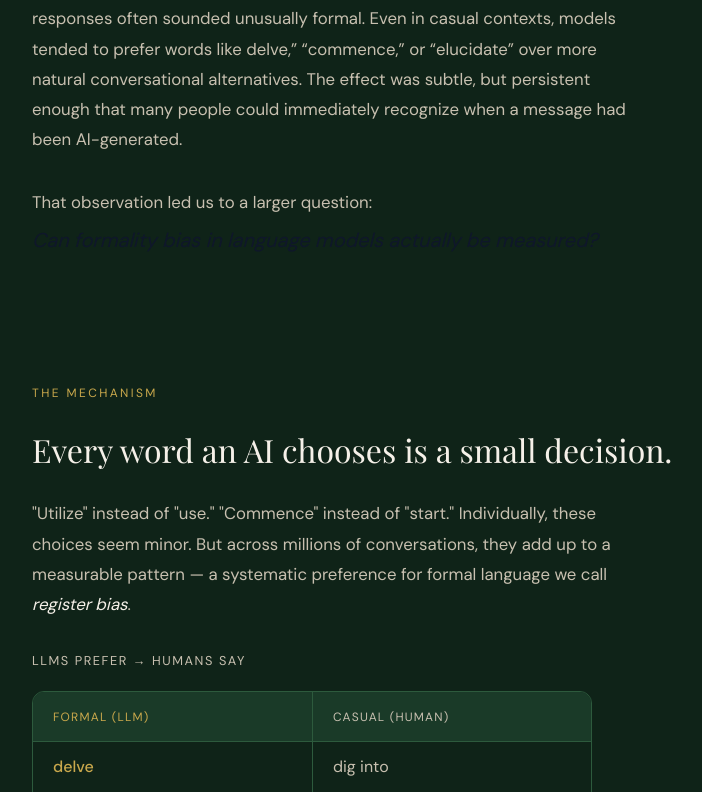
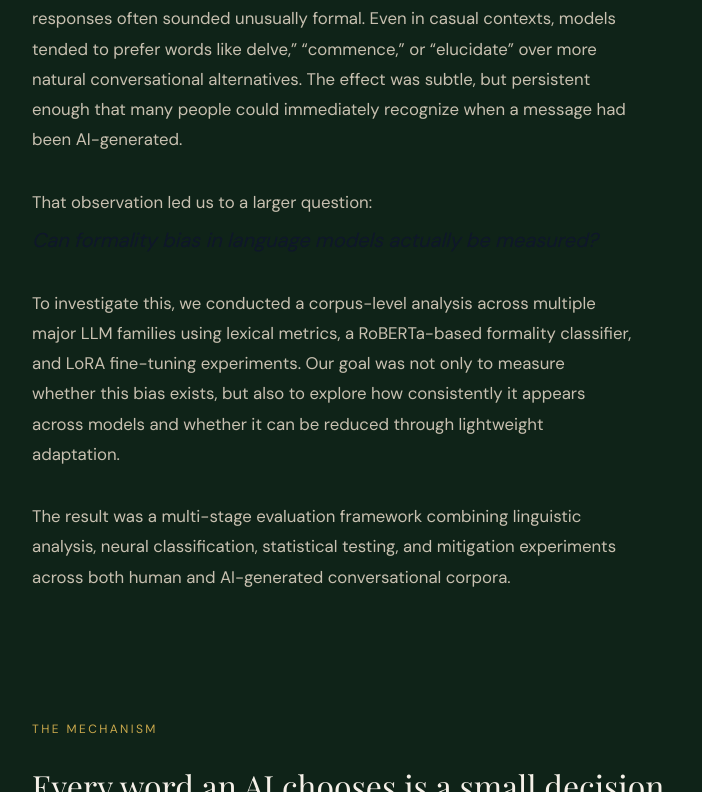
Before and after one commit to OliverKris/my-website, a React (Vite) app: page /projects/formality in a window 1280 px wide. Shown: the part 1198-1990 px from the top of the page, without its empty margins (218-920 px from the left). Built offline with nearby package versions, Linux system fonts and the light colour scheme; a web font is replaced by a local one.

Commit message:
Updated some sectioning, fixed project card transition hovering

```diff
--- a/src/components/ProjectCard.module.css
+++ b/src/components/ProjectCard.module.css
@@ -6,7 +6,7 @@
     border-radius: 10px;
     overflow: hidden;
     background: var(--card-bg, var(--bg));
-    transition: box-shadow 0.2s ease, transform 0.2s ease;
+    transition: box-shadow 0.2s ease, transform 0.2s ease !important;
 }
 
 .card:hover {
--- a/src/pages/projects/formality_analysis/components/TableOfContents.tsx
+++ b/src/pages/projects/formality_analysis/components/TableOfContents.tsx
@@ -94,7 +94,7 @@ export default function TableOfContents({ sections }: Props) {
                             alignItems: 'center',
                             gap: '10px',
                             padding: '0.5rem 0',
-                            minHeight: '28px',
+                            minHeight: '36px',
                             background: 'none',
                             border: 'none',
                             cursor: 'pointer',
--- a/src/pages/projects/formality_analysis/sections/Intro.tsx
+++ b/src/pages/projects/formality_analysis/sections/Intro.tsx
@@ -59,8 +59,6 @@ export default function Intro(){
                         engineering, customer support, and creative work - often acting as intermediaries
                         between people and written language itself.
                     </p>
-                </FadeIn>
-                <FadeIn visible={visible} delay={0.2}>
                     <p style={{
                         color: 'var(--f-cream-dim)',
                         fontSize: '1.05rem',
@@ -75,7 +73,7 @@ export default function Intro(){
                         when a message had been AI-generated.
                     </p>
                 </FadeIn>
-                <FadeIn visible={visible} delay={0.4}>
+                <FadeIn visible={visible} delay={0.2}>
                     <p style={{
                         color: 'var(--f-cream-dim)',
                         fontSize: '1.05rem',
@@ -85,12 +83,37 @@ export default function Intro(){
                     }}>
                         That observation led us to a larger question:
                     </p>
-                </FadeIn>
-                <FadeIn visible={visible} delay={0.6}>
                     <p style={{
                         fontStyle: 'italic',
-                        fontSize: '1.25rem'
+                        fontSize: '1.25rem',
+                        maxWidth: '600px',
+                        marginBottom: '2rem',
+
                     }}>Can formality bias in language models actually be measured?</p>
+                </FadeIn>
+                <FadeIn visible={visible} delay={0.4}>
+                    <p style={{
+                        color: 'var(--f-cream-dim)',
+                        fontSize: '1.05rem',
+                        lineHeight: 1.8,
+                        maxWidth: '600px',
+                        marginBottom: '2rem',
+                    }}>
+                        To investigate this, we conducted a corpus-level analysis across multiple major LLM families
+                        using lexical metrics, a RoBERTa-based formality classifier, and LoRA fine-tuning experiments.
+                        Our goal was not only to measure whether this bias exists, but also to explore how consistently
+                        it appears across models and whether it can be reduced through lightweight adaptation.
+                    </p>
+                    <p style={{
+                        color: 'var(--f-cream-dim)',
+                        fontSize: '1.05rem',
+                        lineHeight: 1.8,
+                        maxWidth: '600px',
+                        marginBottom: '0rem',
+                    }}>
+                        The result was a multi-stage evaluation framework combining linguistic analysis, neural classification,
+                        statistical testing, and mitigation experiments across both human and AI-generated conversational corpora.
+                    </p>
                 </FadeIn>
             </div>
         </section>
```
